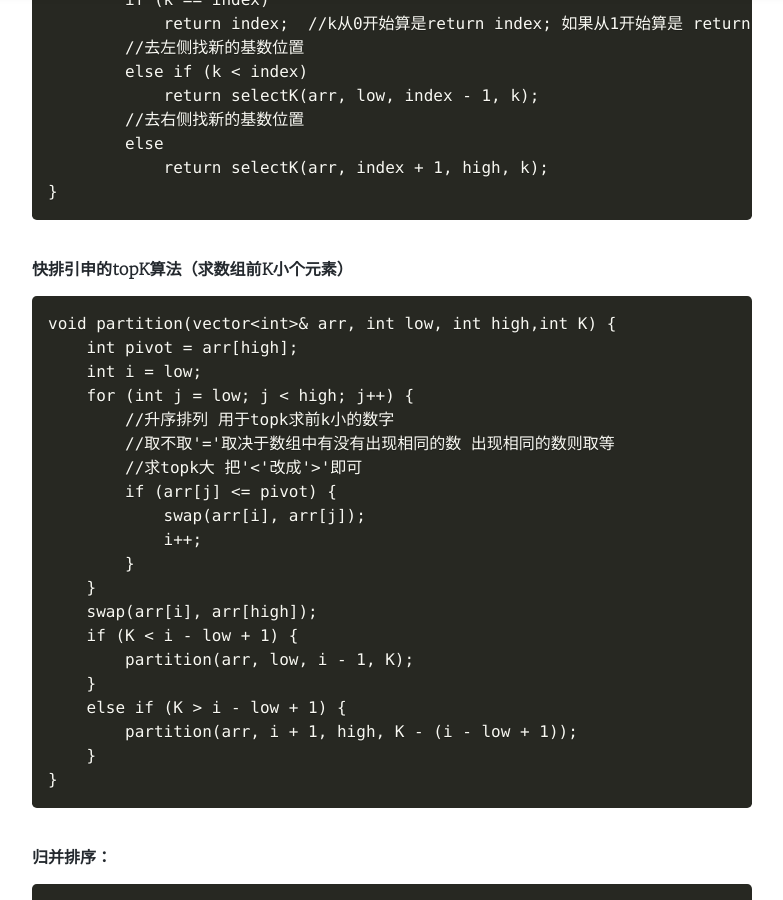
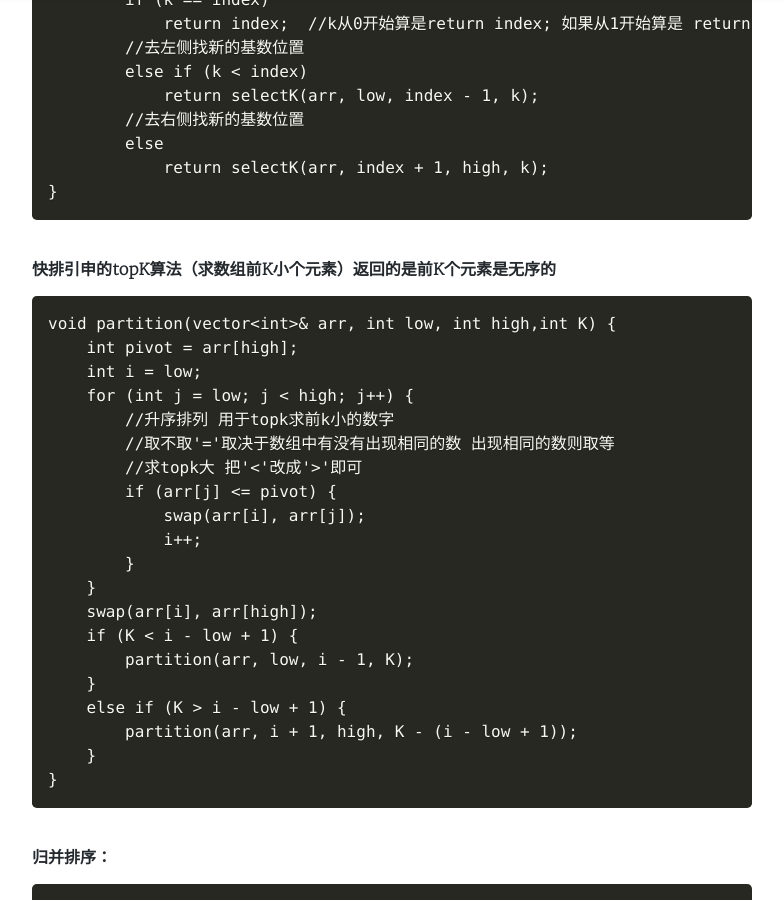
Before and after one commit to geekgitcode/geekgitcode.github.io, a Jekyll site: the page built from _posts/2020-10-23-sort.md, in a window 1280 px wide and 900 px high, scrolled down 1664 px. Shown: the whole window, without its empty margins (248-1031 px from the left). Built offline with Jekyll 4.4.1, drawn with Linux system fonts in a browser that asks for light colours; nearby versions of some CDN libraries; formulas are drawn with MathJax 3; a style sheet for code colours, icons or effects is not loaded.

Commit message:
Update 2020-10-23-sort.md

````diff
--- a/_posts/2020-10-23-sort.md
+++ b/_posts/2020-10-23-sort.md
@@ -70,7 +70,7 @@
 }
 ```
 
-#### 快排引申的topK算法（求数组前K小个元素）
+#### 快排引申的topK算法（求数组前K小个元素）返回的是前K个元素是无序的
 
 ```
 void partition(vector<int>& arr, int low, int high,int K) {
@@ -222,6 +222,8 @@
 
 [215. 数组中的第K个最大元素](https://leetcode-cn.com/problems/kth-largest-element-in-an-array/)
 
+[剑指 Offer 40. 最小的k个数](https://leetcode-cn.com/problems/zui-xiao-de-kge-shu-lcof/)
+
 [洛谷求第K小的数](https://www.luogu.com.cn/problem/P1923)
 
 #### 参考资料
````
